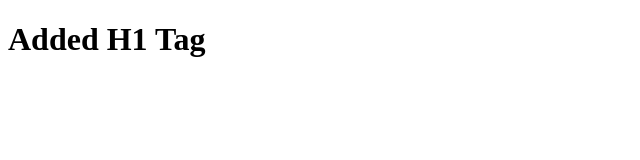
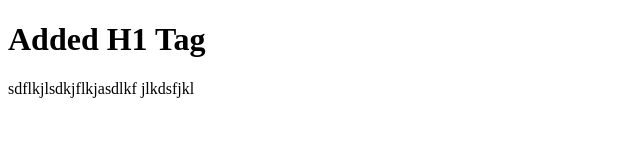
Before and after one commit to md-julhas/web-application, a plain HTML site: page index.html in a window 1280 px wide. Shown: the whole page, without its empty margins (0-640 px from the left). Drawn offline with Linux system fonts and the light colour scheme.

Commit message:
developer tools

```diff
--- a/index.html
+++ b/index.html
@@ -7,5 +7,7 @@
   </head>
   <body>
     <h1>Added H1 Tag</h1>
+
+sdflkjlsdkjflkjasdlkf jlkdsfjkl
   </body>
 </html>
```
